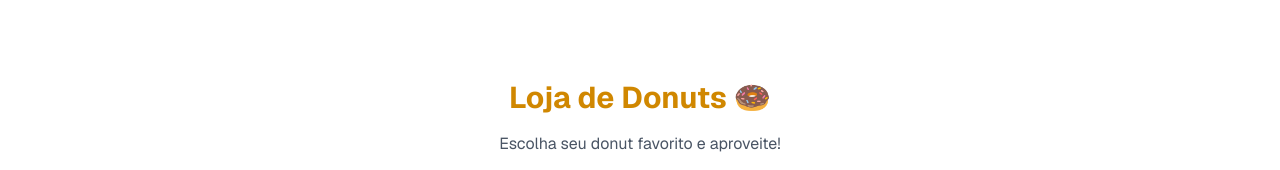
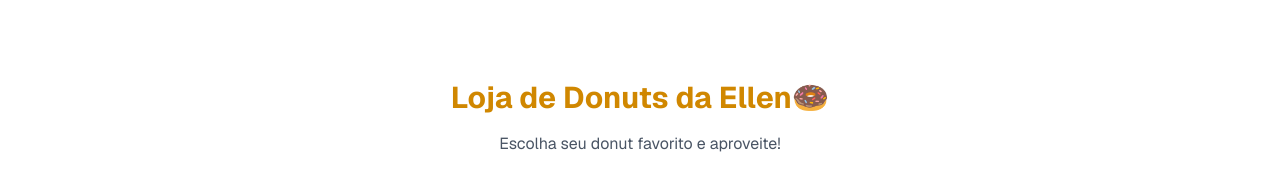
Before and after one commit to EllenCaldas/lojaexemploqaellen, a Next.js app: page / in a window 1280 px wide. Shown: the top 170 px of the page. Built offline with nearby package versions, Linux system fonts and the light colour scheme.

Commit message:
Update page.tsx

```diff
--- a/app/page.tsx
+++ b/app/page.tsx
@@ -30,7 +30,7 @@ export default function Home() {
     <div className="font-sans min-h-screen p-8 sm:p-20 flex flex-col items-center gap-16">
       {/* Cabeçalho */}
       <header className="flex flex-col items-center gap-4">
-        <h1 className="text-3xl font-bold text-yellow-600">Loja de Donuts 🍩</h1>
+        <h1 className="text-3xl font-bold text-yellow-600">Loja de Donuts da Ellen🍩</h1>
         <p className="text-gray-600">Escolha seu donut favorito e aproveite!</p>
       </header>
 
```
